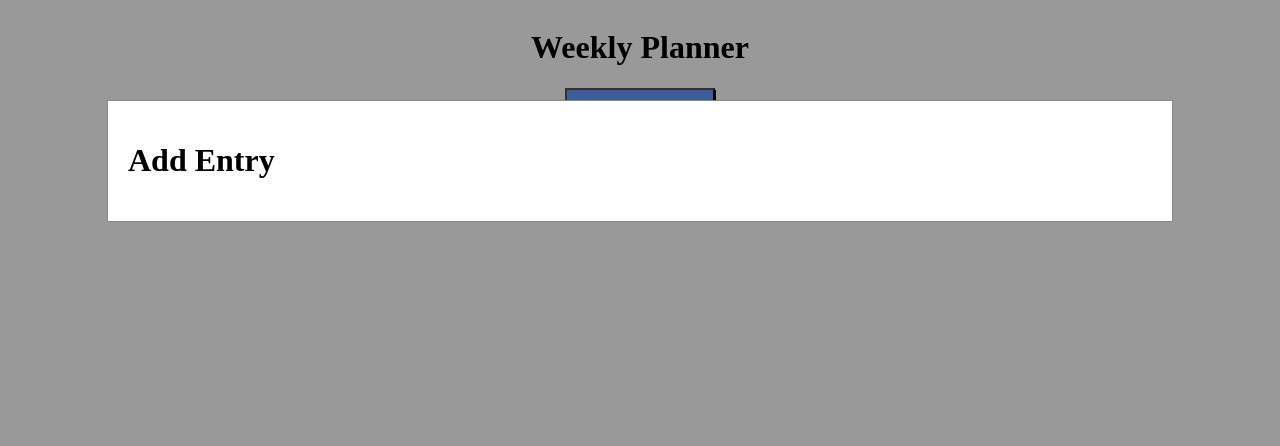
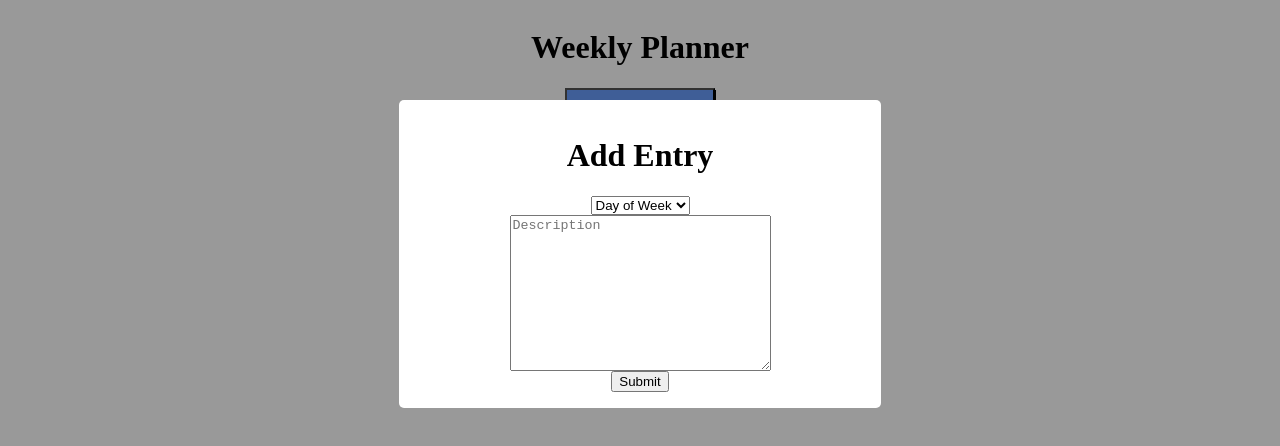
Before and after one commit to donark1/week-planner, a plain HTML site: page index.html in a window 1280 px wide. Both pictures are taken after a click on the button "Add Entry". Drawn offline with Linux system fonts and the light colour scheme.

Commit message:
Adding selection options in modal

```diff
--- a/index.html
+++ b/index.html
@@ -17,7 +17,27 @@
 
     <div class="addEntryModal">
       <div class="modalContent">
-        <h1>Add Entry</h1>
+        <form>
+          <h1 class="addEntryModalHeader">Add Entry</h1>
+          <div class="row">
+            <select name="dayOfTheWeek" required>
+              <option value="">Day of Week</option>
+              <option value="sunday">Sunday</option>
+              <option value="monday">Monday</option>
+              <option value="tuesday">Tuesday</option>
+              <option value="wednesday">Wednesday</option>
+              <option value="thursday">Thursday</option>
+              <option value="friday">Friday</option>
+              <option value="saturday">Saturday</option>
+            </select>
+          <div class="row">
+            <textarea required class="textareaWidth margin-bottom fontOverpass" name="description" id="description" cols="30" rows="10" placeholder="Description"></textarea>
+          </div>
+          <div class="row rowFlexEnd">
+            <input type="submit" class="submit-entry-button" value="Submit">
+          </div>
+          </div>
+        </form>
       </div>
     </div>
   </div>
--- a/styles.css
+++ b/styles.css
@@ -39,9 +39,25 @@
 }
 
 .modalContent {
-  background-color: #fefefe;
+  width: 450px;
+  text-align: center;
   margin: auto;
-  padding: 20px;
-  border: 1px solid #888;
-  width: 80%;
+  background-color: white;
+  border-radius: 5px;
+  padding: 1rem;
 }
+
+/* The Close Button */
+.submitClose {
+  color: #aaa;
+  float: right;
+  font-size: 28px;
+  font-weight: bold;
+}
+
+.submitClose:hover,
+.submitClose:focus {
+  color: #000;
+  text-decoration: none;
+  cursor: pointer;
+}
```
